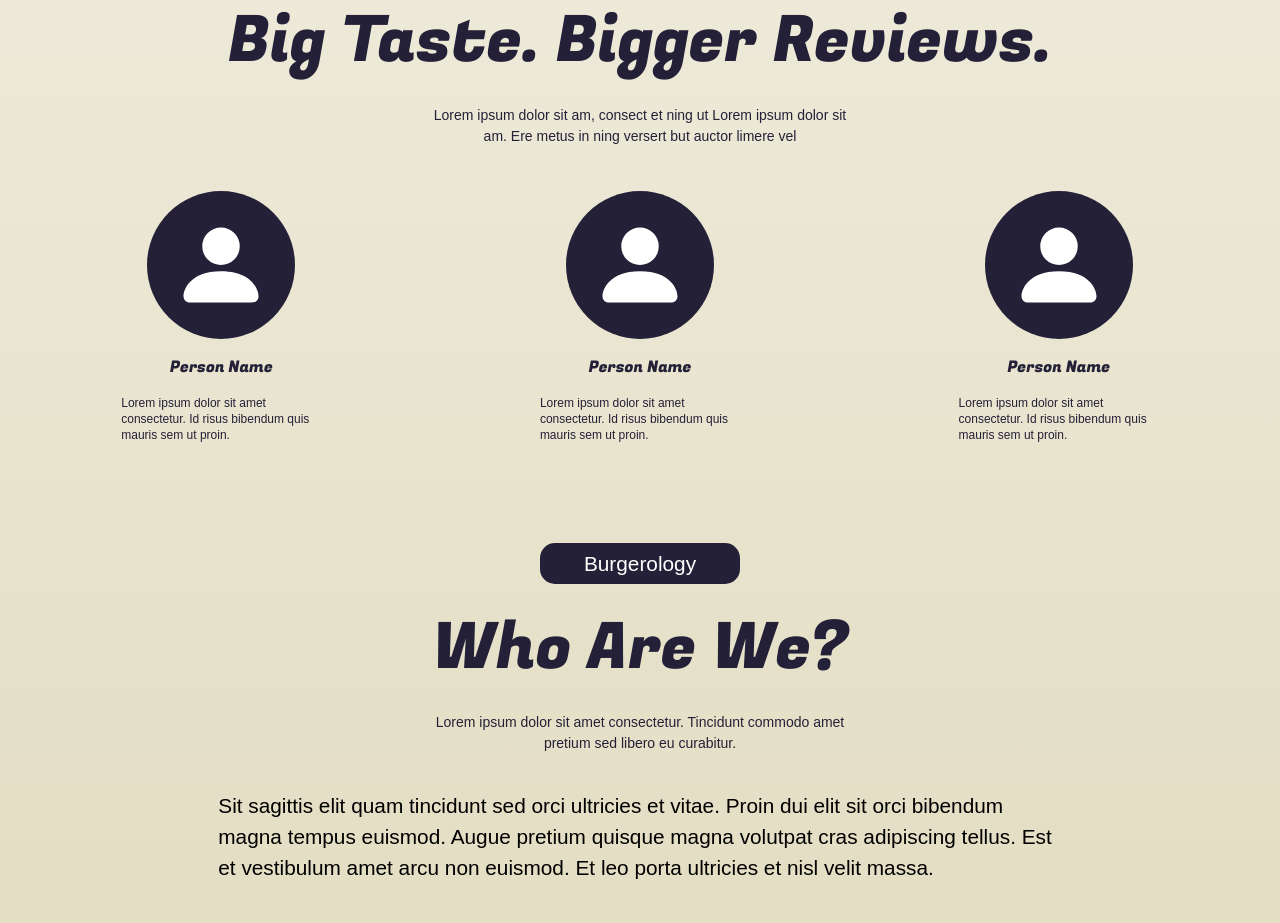
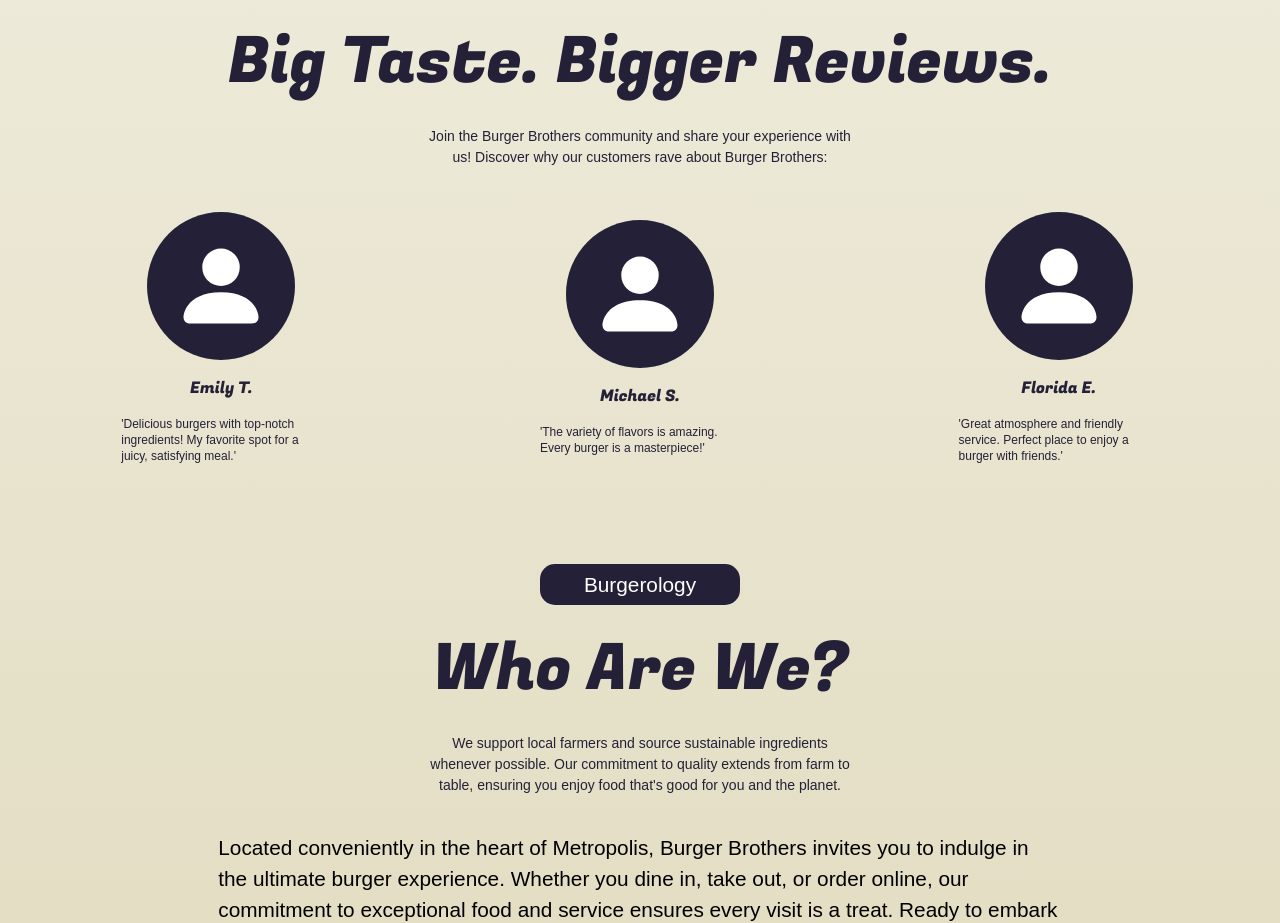
Before and after one commit to CEODemitri/burger-brothers, a SvelteKit app: page / in a window 1280 px wide. Shown: the part 1729-2652 px from the top of the page. Built offline with nearby package versions, Linux system fonts and the light colour scheme; a web font is replaced by a local one.

Commit message:
new copy for home page to replace lorem.

```diff
--- a/src/components/Review.svelte
+++ b/src/components/Review.svelte
@@ -1,3 +1,8 @@
+<script>
+	export let reviewer;
+	export let comment;
+</script>
+
 <div class="flex flex-col w-fit justify-center items-center text-dark">
 	<div class="bg-dark w-fit rounded-full p-6">
 		<svg
@@ -11,8 +16,8 @@
 			<path d="M3 14s-1 0-1-1 1-4 6-4 6 3 6 4-1 1-1 1zm5-6a3 3 0 1 0 0-6 3 3 0 0 0 0 6" />
 		</svg>
 	</div>
-	<h2 class="fs-300 ff-serif text-center">Person Name</h2>
+	<h2 class="fs-300 ff-serif text-center">{reviewer}</h2>
 	<p class="w-[30ch] text-xs">
-		Lorem ipsum dolor sit amet consectetur. Id risus bibendum quis mauris sem ut proin.
+		{comment}
 	</p>
 </div>
--- a/src/routes/+page.svelte
+++ b/src/routes/+page.svelte
@@ -79,21 +79,20 @@
 		pill: 'Burgertastic',
 		title: 'Popular Menu',
 		description:
-			'Lorem ipsum dolor sit am, consect et ning ut Lorem ipsum dolor sit am. Ere metus in ning versert but auctor limere vel'
+			'Our burgers are meticulously crafted using only the finest ingredients. Each bite bursts with flavor and freshness, ensuring a culinary experience that delights every palate.'
 	};
 
 	const reviews = {
 		pill: 'Reviews',
 		title: 'Big Taste. Bigger Reviews.',
 		description:
-			'Lorem ipsum dolor sit am, consect et ning ut Lorem ipsum dolor sit am. Ere metus in ning versert but auctor limere vel'
+			'Join the Burger Brothers community and share your experience with us! Discover why our customers rave about Burger Brothers:'
 	};
 
 	const about = {
 		pill: 'Burgerology',
 		title: 'Who Are We?',
-		description:
-			'Lorem ipsum dolor sit amet consectetur. Tincidunt commodo amet pretium sed libero eu curabitur.'
+		description: `We support local farmers and source sustainable ingredients whenever possible. Our commitment to quality extends from farm to table, ensuring you enjoy food that's good for you and the planet.`
 	};
 </script>
 
@@ -106,8 +105,10 @@
 				Burger Brothers
 			</h1>
 			<p class="lg:w-[966px] text-sm p-1 mt-5">
-				Lorem ipsum dolor sit amet consectetur. Placerat sed integer fusce venenatis. Lacinia
-				pretium magna maecenas quis. Egestas tortor quam cursus tellus.
+				Discover a burger experience like no other at Burger Brothers. We are more than just a
+				restaurant; we are a celebration of all things delicious, juicy, and perfectly crafted
+				between two buns. From our hand-selected ingredients to our passion for flavor, every burger
+				tells a story of quality and satisfaction.
 			</p>
 		</article>
 	</div>
@@ -190,17 +191,28 @@
 	<!-- review section -->
 	<SectionHeader {...reviews} />
 	<div class="flex justify-around flex-wrap p-5">
-		<Review />
-		<Review />
-		<Review />
+		<Review
+			reviewer="Emily T."
+			comment="'Delicious burgers with top-notch ingredients! My favorite spot for a juicy, satisfying meal.'"
+		/>
+		<Review
+			reviewer="Michael S."
+			comment="'The variety of flavors is amazing. Every burger is a masterpiece!'"
+		/>
+		<Review
+			reviewer="Florida E."
+			comment="'Great atmosphere and friendly service. Perfect place to enjoy a burger with friends.'"
+		/>
 	</div>
 
 	<!-- about section -->
 	<SectionHeader {...about} />
 	<p class="text-black w-[25ch] md:w-[75ch] m-auto text-md p-3">
-		Sit sagittis elit quam tincidunt sed orci ultricies et vitae. Proin dui elit sit orci bibendum
-		magna tempus euismod. Augue pretium quisque magna volutpat cras adipiscing tellus. Est et
-		vestibulum amet arcu non euismod. Et leo porta ultricies et nisl velit massa.
+		Located conveniently in the heart of Metropolis, Burger Brothers invites you to indulge in the
+		ultimate burger experience. Whether you dine in, take out, or order online, our commitment to
+		exceptional food and service ensures every visit is a treat. Ready to embark on a burger journey
+		like no other? Join us at Burger Brothers and taste the difference quality makes. Your taste
+		buds will thank you.
 	</p>
 </div>
 
@@ -208,7 +220,7 @@
 	.home {
 		margin: auto;
 		max-width: 1440px;
-		height: 165rem;
+		height: fit-content;
 		background: linear-gradient(180deg, #fff, #e2ddc2);
 	}
 
```
Also changed, not shown: static/GoogleThumbnail.png (added), 1 other file (tests, documents, lock files or other folders).
